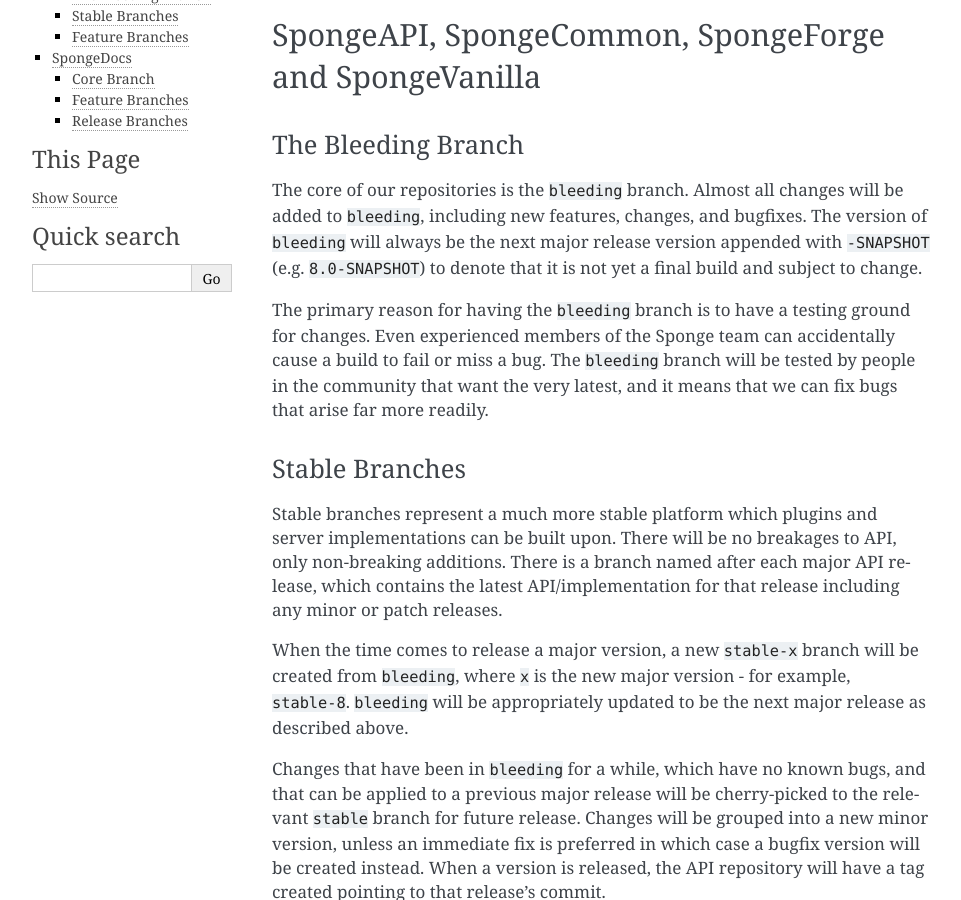
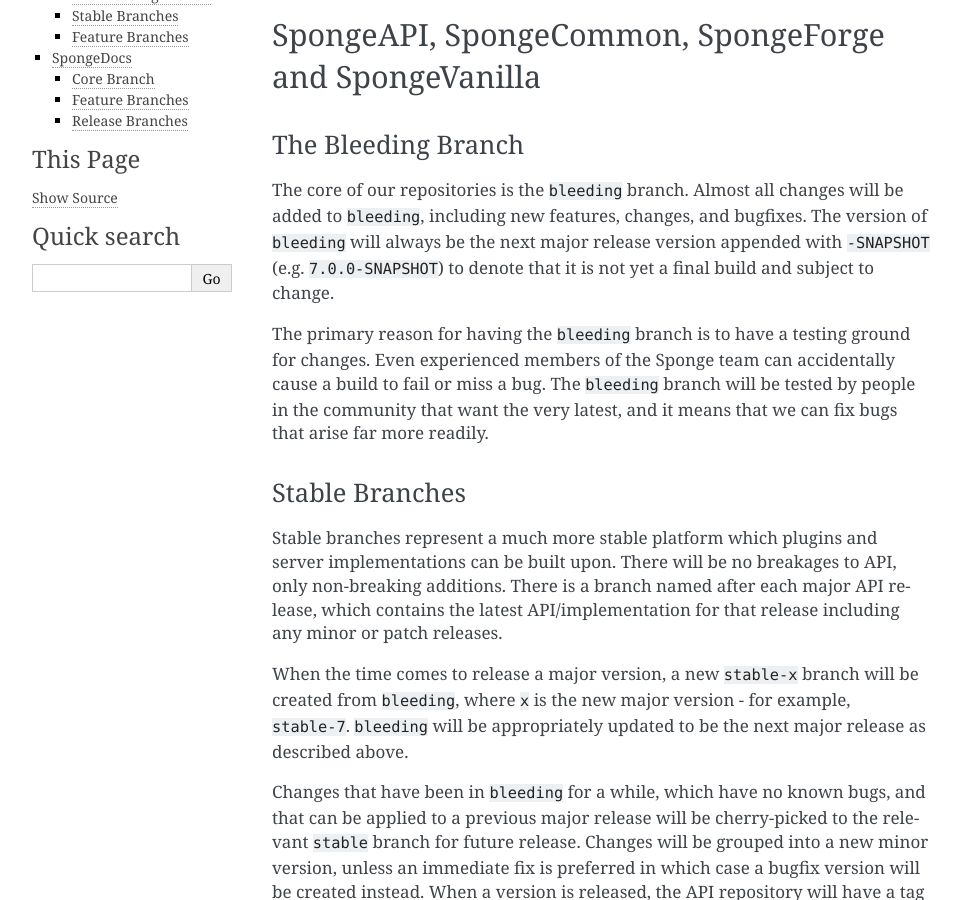
Before and after one commit to SpongePowered/SpongeDocs, a Sphinx documentation site: the page built from source/contributing/versioning.rst, in a window 1280 px wide and 900 px high, scrolled down 215 px. Shown: the whole window, without its empty margins (148-1109 px from the left). Built offline with Sphinx 7.4.7, drawn with Linux system fonts in a browser that asks for light colours; pages that are not in the unit, such as notebooks, are missing from menus.

Commit message:
Updated per comments in PR

```diff
--- a/source/contributing/versioning.rst
+++ b/source/contributing/versioning.rst
@@ -14,7 +14,7 @@
 
 The core of our repositories is the ``bleeding`` branch. Almost all changes will be added to ``bleeding``, including
 new features, changes, and bugfixes. The version of ``bleeding`` will always be the next major release version
-appended with ``-SNAPSHOT`` (e.g. ``8.0-SNAPSHOT``) to denote that it is not yet a final build and subject to change.
+appended with ``-SNAPSHOT`` (e.g. ``7.0.0-SNAPSHOT``) to denote that it is not yet a final build and subject to change.
 
 The primary reason for having the ``bleeding`` branch is to have a testing ground for changes. Even experienced
 members of the Sponge team can accidentally cause a build to fail or miss a bug. The ``bleeding`` branch will be
@@ -29,7 +29,7 @@
 contains the latest API/implementation for that release including any minor or patch releases.
 
 When the time comes to release a major version, a new ``stable-x`` branch will be created from ``bleeding``, where
-``x`` is the new major version - for example, ``stable-8``. ``bleeding`` will be appropriately updated to be the next
+``x`` is the new major version - for example, ``stable-7``. ``bleeding`` will be appropriately updated to be the next
 major release as described above.
 
 Changes that have been in ``bleeding`` for a while, which have no known bugs, and that can be applied to a previous
```
